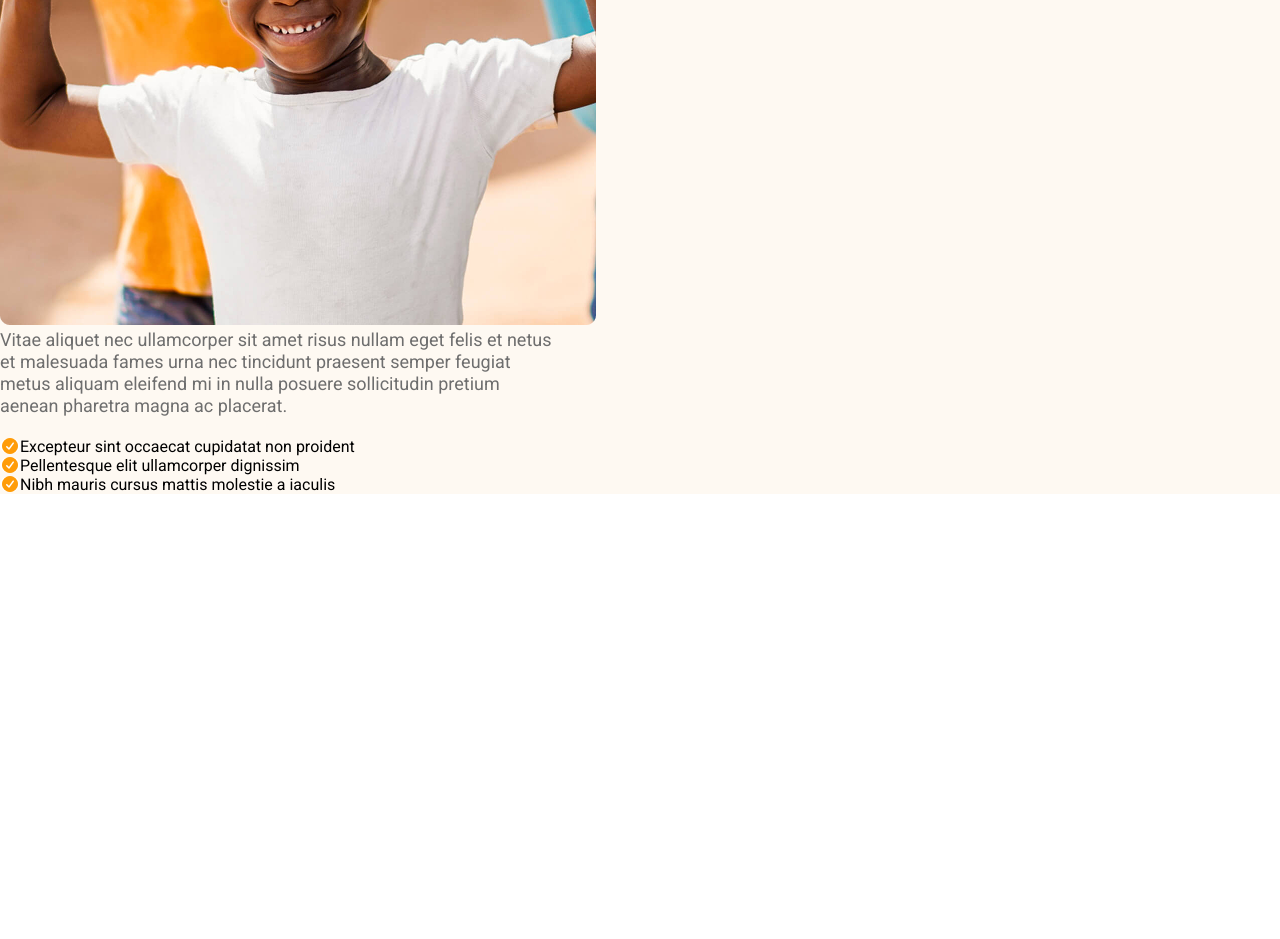
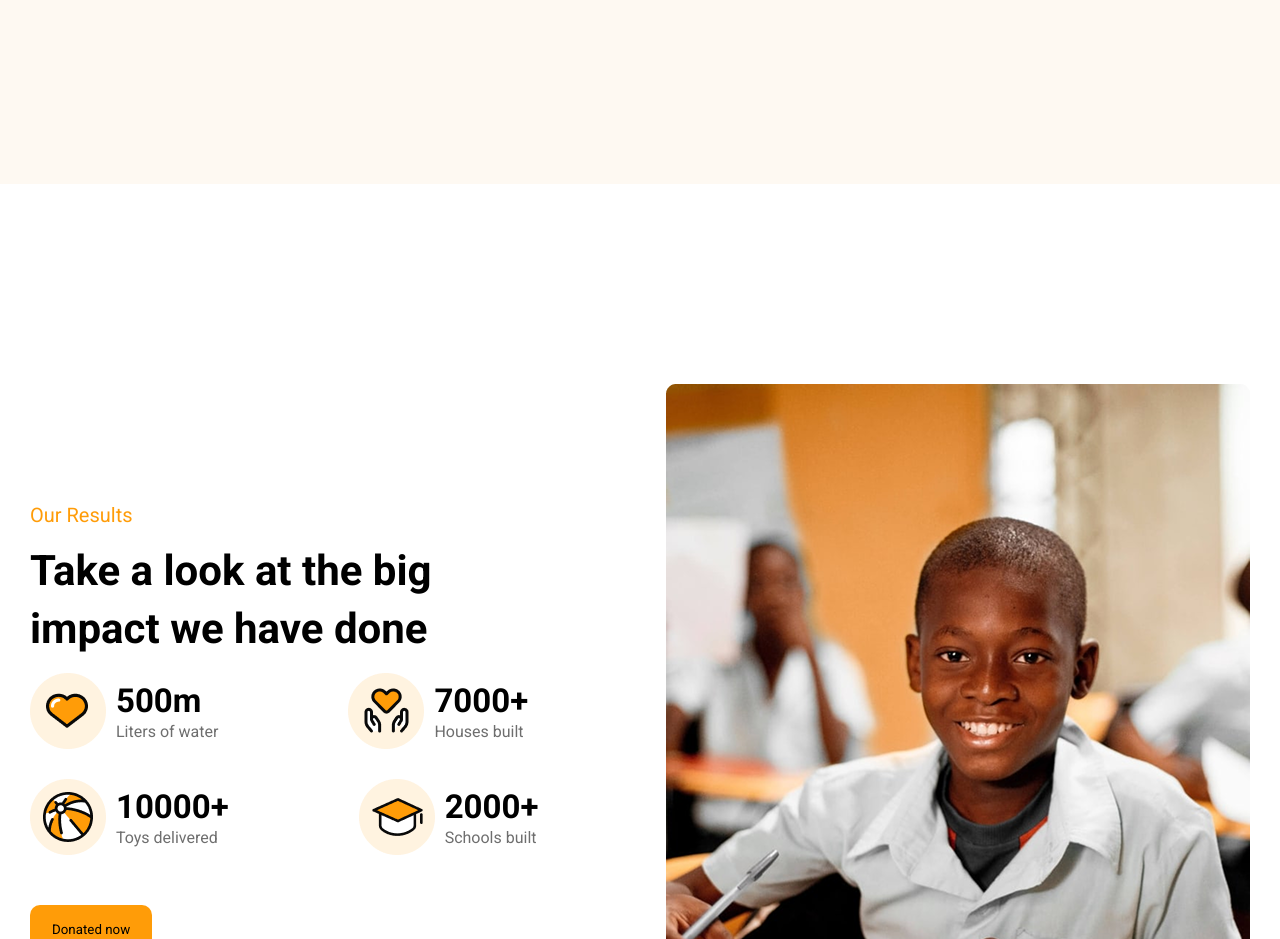
Before and after one commit to BoBo1168/exam, a plain HTML site: page index.html in a window 1280 px wide. Shown: the part 2549-3488 px from the top of the page. Before the commit the page ends 3043 px from the top, so only its background shows below. Drawn offline with Linux system fonts and the light colour scheme.

Commit message:
section 3

```diff
--- a/index.html
+++ b/index.html
@@ -85,6 +85,47 @@
         </div>
     </section>
 
+    <section class="sec3">
+        <div>
+            <p style="font-size: 20px; color: #FF9C08;">Our Results</p>
+            <h3 style="font-size: 42px; line-height: 58px; padding: 15px 0;">Take a look at the big <br> impact we have done</h3>
+            <div style="display: flex; gap: 130px; margin-bottom: 30px;">
+            <div style="display: flex; align-items: center; gap: 10px;">
+                <img src="./IMAGE (27).png" alt="">
+                <div>
+                    <h3 style="font-size: 33px; line-height: 42px;">500m</h3>
+                    <p style="font-size: 16px; color: #6E6E6E;">Liters of water</p>
+                </div>
+            </div>
+            <div style="display: flex; align-items: center; gap: 10px;">
+                <img src="./IMAGE (28).png" alt="">
+                <div>
+                    <h3 style="font-size: 33px; line-height: 42px;">7000+</h3>
+                    <p style="font-size: 16px; color: #6E6E6E;">Houses built</p>
+                </div>
+            </div>
+            </div>
+            <div style="display: flex; gap: 130px; margin-bottom: 50px;">
+            <div style="display: flex; align-items: center; gap: 10px;">
+                <img src="./IMAGE (29).png" alt="">
+                <div>
+                    <h3 style="font-size: 33px; line-height: 42px;">10000+</h3>
+                    <p style="font-size: 16px; color: #6E6E6E;">Toys delivered</p>
+                </div>
+            </div>
+                <div style="display: flex; align-items: center; gap: 10px;">
+                    <img src="./IMAGE (30).png" alt="">
+                    <div>
+                        <h3 style="font-size: 33px; line-height: 42px;">2000+</h3>
+                        <p style="font-size: 16px; color: #6E6E6E;">Schools built</p>
+                    </div>
+                </div>
+                </div>
+                <button class="btn1">Donated now</button>
+        </div>
+        <img src="./IMAGE (26).png" alt="">
+    </section>
+
 
 </body>
 </html>
--- a/style.css
+++ b/style.css
@@ -36,3 +36,44 @@ header{
     background-color: #FEF9F2;
     max-width: 1400px;
     margin: auto;
+}
+.q1{
+    max-width: 1220px;
+    margin: auto;
+    display: flex;
+    justify-content: space-between;
+    padding-top: 70px;
+    padding-bottom: 70px;
+    border-bottom: 1px solid lightgray;
+}
+.q2{
+    max-width: 1220px;
+    margin: auto;
+    display: flex;
+    justify-content: space-between;
+    margin-top: 130px;
+    padding-bottom: 187px;
+}
+.zq2{
+    display: flex;
+    flex-direction: column;
+    gap: 25px;
+}
+.zqq2{
+    display: flex;
+    flex-direction: column;
+    gap: 25px;
+}
+.q2p{
+    display: flex;
+    gap: 10px;
+}
+.sec3{
+    display: flex;
+    justify-content: space-between;
+    align-items: center;
+    max-width: 1220px;
+    margin: auto;
+    margin-top: 200px;
+    margin-bottom: 200px;
+}
```
